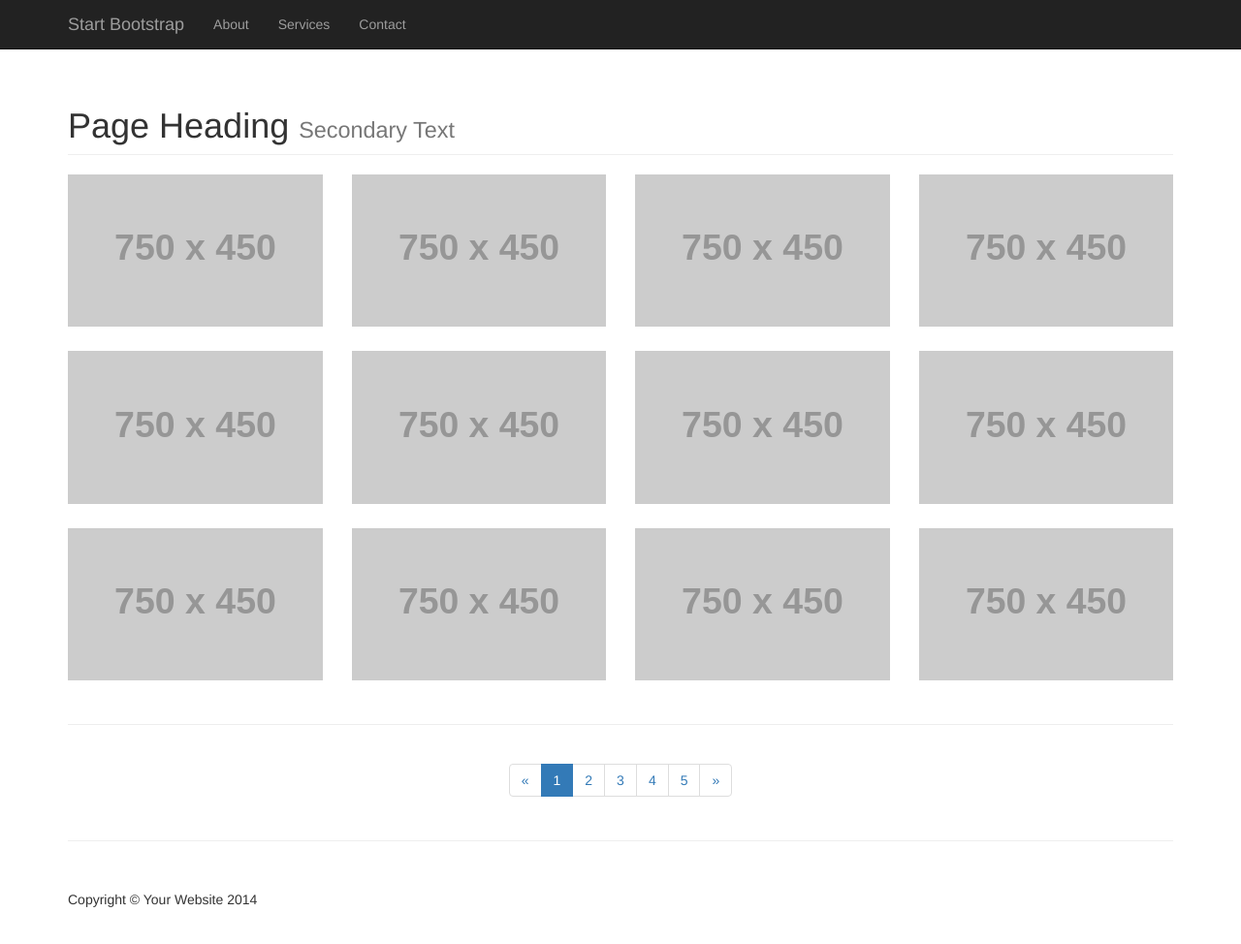
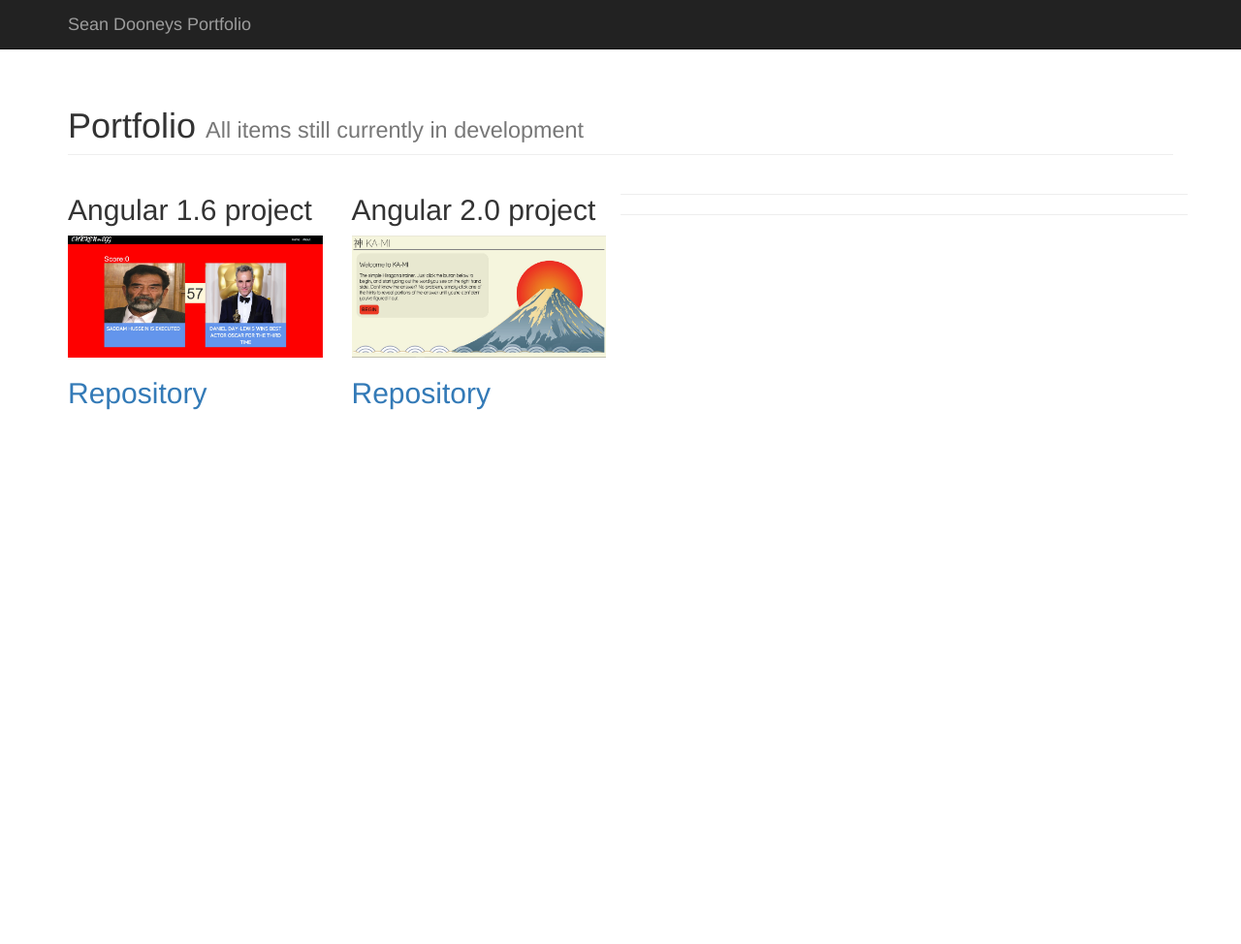
Before and after one commit to K-DILKINGTON/K-DILKINGTON.github.io, a plain HTML site: page index.html in a window 1280 px wide. Shown: the whole page at 97% size. After the commit the page ends 800 px from the top, so only its background shows below. Drawn offline with Linux system fonts and the light colour scheme; placeholder pictures from the web are drawn by us.

Commit message:
commit images

```diff
--- a/index.html
+++ b/index.html
@@ -39,20 +39,12 @@
                     <span class="icon-bar"></span>
                     <span class="icon-bar"></span>
                 </button>
-                <a class="navbar-brand" href="#">Start Bootstrap</a>
+                <a class="navbar-brand" href="#">Sean Dooneys Portfolio</a>
             </div>
             <!-- Collect the nav links, forms, and other content for toggling -->
             <div class="collapse navbar-collapse" id="bs-example-navbar-collapse-1">
                 <ul class="nav navbar-nav">
-                    <li>
-                        <a href="#">About</a>
-                    </li>
-                    <li>
-                        <a href="#">Services</a>
-                    </li>
-                    <li>
-                        <a href="#">Contact</a>
-                    </li>
+
                 </ul>
             </div>
             <!-- /.navbar-collapse -->
@@ -66,8 +58,8 @@
         <!-- Page Heading -->
         <div class="row">
             <div class="col-lg-12">
-                <h1 class="page-header">Page Heading
-                    <small>Secondary Text</small>
+                <h1 class="page-header">Portfolio
+                    <small>All items still currently in development</small>
                 </h1>
             </div>
         </div>
@@ -76,109 +68,32 @@
         <!-- Projects Row -->
         <div class="row">
             <div class="col-md-3 portfolio-item">
-                <a href="#">
-                    <img class="img-responsive" src="http://placehold.it/750x450" alt="">
+            <h2>Angular 1.6 project</h2>
+                <a href="http://139.59.185.55:3000/">
+                    <img class="img-responsive" src="images/core.jpg" alt="">
+                </a>
+                <a href ="https://github.com/K-DILKINGTON/hiragana-learner">
+                	<h2>Repository</h2>
                 </a>
             </div>
             <div class="col-md-3 portfolio-item">
-                <a href="#">
-                    <img class="img-responsive" src="http://placehold.it/750x450" alt="">
+                <h2>Angular 2.0 project</h2>
+				<a href="http://139.59.185.55:3001/">
+                    <img class="img-responsive" src="images/kami.jpg" alt="">
                 </a>
+                <a href ="https://github.com/K-DILKINGTON/HeadlineGame">
+               		<h2>Repository</h2>
+                </a>
+
             </div>
-            <div class="col-md-3 portfolio-item">
-                <a href="#">
-                    <img class="img-responsive" src="http://placehold.it/750x450" alt="">
-                </a>
-            </div>
-            <div class="col-md-3 portfolio-item">
-                <a href="#">
-                    <img class="img-responsive" src="http://placehold.it/750x450" alt="">
-                </a>
-            </div>
-        </div>
+
         <!-- /.row -->
 
-        <!-- Projects Row -->
-        <div class="row">
-            <div class="col-md-3 portfolio-item">
-                <a href="#">
-                    <img class="img-responsive" src="http://placehold.it/750x450" alt="">
-                </a>
-            </div>
-            <div class="col-md-3 portfolio-item">
-                <a href="#">
-                    <img class="img-responsive" src="http://placehold.it/750x450" alt="">
-                </a>
-            </div>
-            <div class="col-md-3 portfolio-item">
-                <a href="#">
-                    <img class="img-responsive" src="http://placehold.it/750x450" alt="">
-                </a>
-            </div>
-            <div class="col-md-3 portfolio-item">
-                <a href="#">
-                    <img class="img-responsive" src="http://placehold.it/750x450" alt="">
-                </a>
-            </div>
-        </div>
-        <!-- /.row -->
 
-        <!-- Projects Row -->
-        <div class="row">
-            <div class="col-md-3 portfolio-item">
-                <a href="#">
-                    <img class="img-responsive" src="http://placehold.it/750x450" alt="">
-                </a>
-            </div>
-            <div class="col-md-3 portfolio-item">
-                <a href="#">
-                    <img class="img-responsive" src="http://placehold.it/750x450" alt="">
-                </a>
-            </div>
-            <div class="col-md-3 portfolio-item">
-                <a href="#">
-                    <img class="img-responsive" src="http://placehold.it/750x450" alt="">
-                </a>
-            </div>
-            <div class="col-md-3 portfolio-item">
-                <a href="#">
-                    <img class="img-responsive" src="http://placehold.it/750x450" alt="">
-                </a>
-            </div>
-        </div>
-        <!-- /.row -->
 
         <hr>
 
-        <!-- Pagination -->
-        <div class="row text-center">
-            <div class="col-lg-12">
-                <ul class="pagination">
-                    <li>
-                        <a href="#">&laquo;</a>
-                    </li>
-                    <li class="active">
-                        <a href="#">1</a>
-                    </li>
-                    <li>
-                        <a href="#">2</a>
-                    </li>
-                    <li>
-                        <a href="#">3</a>
-                    </li>
-                    <li>
-                        <a href="#">4</a>
-                    </li>
-                    <li>
-                        <a href="#">5</a>
-                    </li>
-                    <li>
-                        <a href="#">&raquo;</a>
-                    </li>
-                </ul>
-            </div>
-        </div>
-        <!-- /.row -->
+
 
         <hr>
 
@@ -186,7 +101,7 @@
         <footer>
             <div class="row">
                 <div class="col-lg-12">
-                    <p>Copyright &copy; Your Website 2014</p>
+                    <p> </p>
                 </div>
             </div>
             <!-- /.row -->
```
Also changed, not shown: images/core.jpg (added), images/kami.jpg (added).
